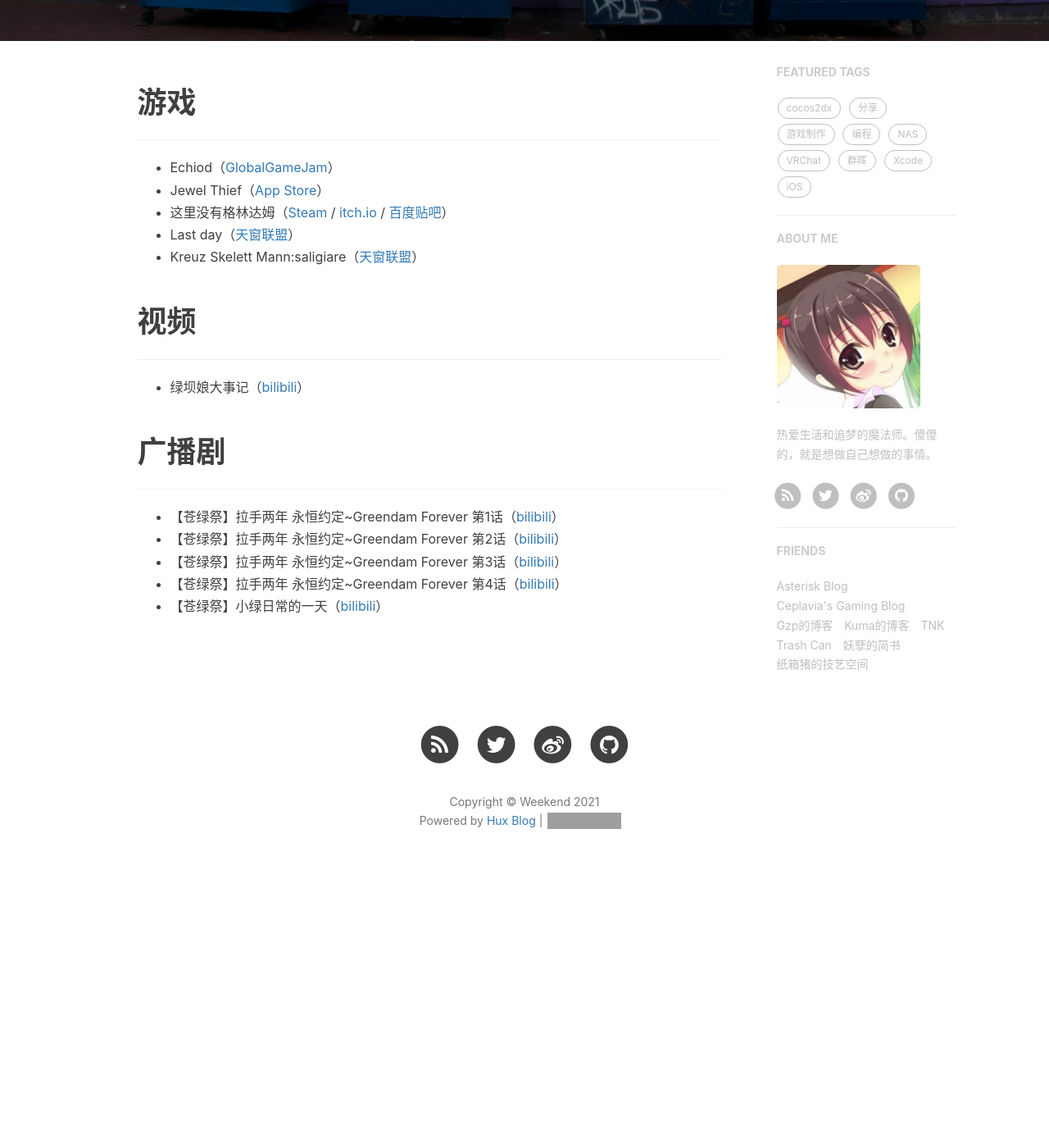
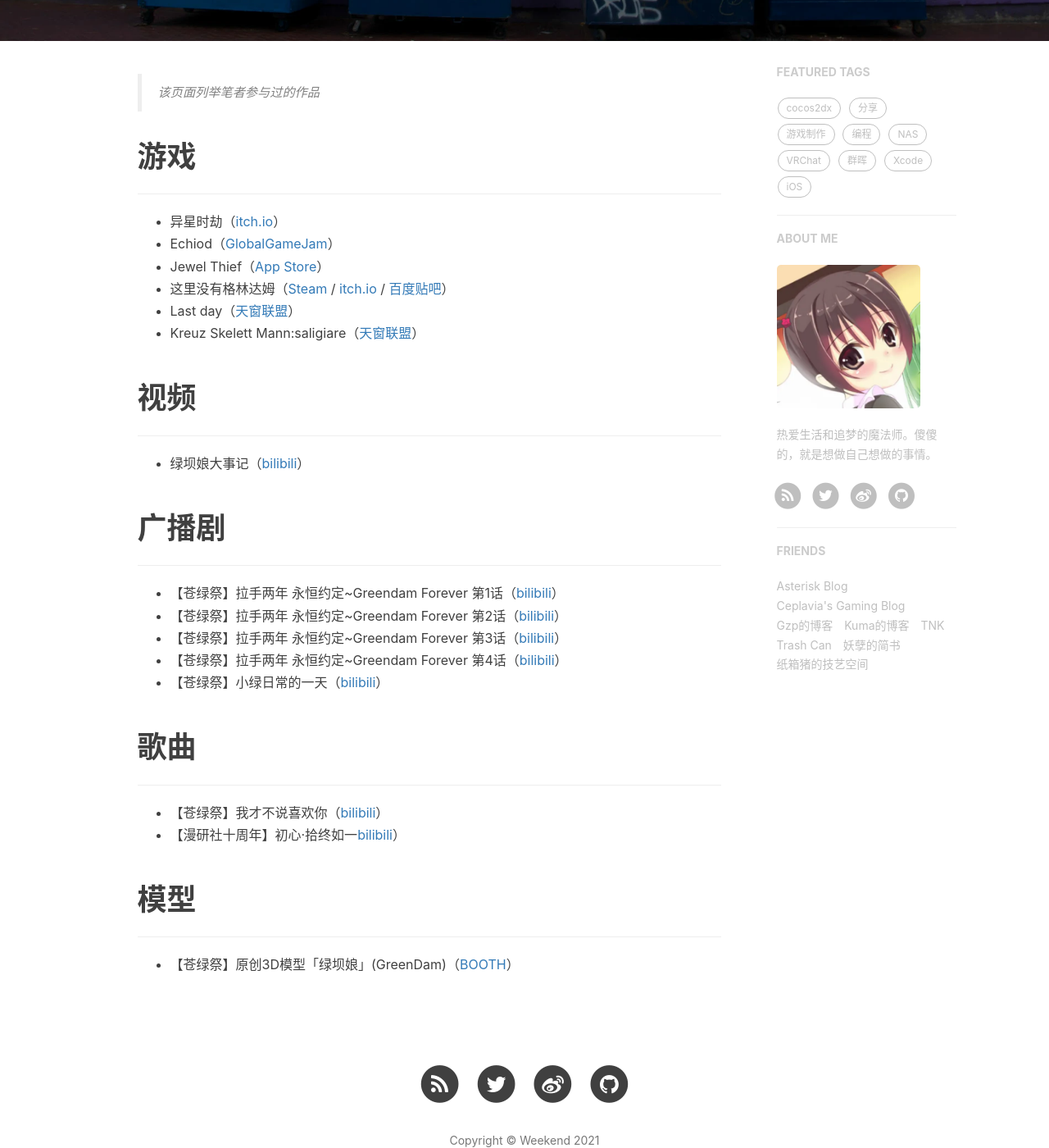
Before and after one commit to SunnyRx/SunnyRx.github.io, a Jekyll site: the page built from works.html, in a window 1280 px wide and 1400 px high, scrolled down 383 px. Shown: the whole window at 82% size. Built offline with Jekyll 4.4.1, drawn with Linux system fonts in a browser that asks for light colours; nearby versions of some CDN libraries; comment, search, counter and statistics services are not loaded; before the commit the page ends 1488 px from its top, so only the background shows below that; grey boxes are pictures that could not be loaded.

Commit message:
更新Work页面

```diff
--- a/_includes/works.md
+++ b/_includes/works.md
@@ -1,7 +1,10 @@
+> 该页面列举笔者参与过的作品
+
 # 游戏
 
 ---
 
+- 异星时劫（[itch.io](https://sunnyrx.itch.io/yixingshijie)）
 - Echiod（[GlobalGameJam](http://globalgamejam.org/2017/games/echoid)）
 - Jewel Thief（[App Store](https://itunes.apple.com/cn/app/jewel-thief-a-entertainment-jewel-catching-game/id1143529803)）
 - 这里没有格林达姆（[Steam](https://store.steampowered.com/app/1109460/There_is_No_GreenDam/) / [itch.io](https://sunnyrx.itch.io/there-is-no-greendam) / [百度贴吧](http://tieba.baidu.com/p/3098681603)）
@@ -23,3 +26,16 @@
 - 【苍绿祭】拉手两年 永恒约定~Greendam Forever 第3话（[bilibili](https://www.bilibili.com/video/av599462/)）
 - 【苍绿祭】拉手两年 永恒约定~Greendam Forever 第4话（[bilibili](https://www.bilibili.com/video/av1197210/)）
 - 【苍绿祭】小绿日常的一天（[bilibili](https://www.bilibili.com/video/av283442/)）
+
+# 歌曲
+
+---
+
+- 【苍绿祭】我才不说喜欢你（[bilibili](https://www.bilibili.com/video/BV1ps411v7Cd)）
+- 【漫研社十周年】初心·拾终如一[bilibili](https://www.bilibili.com/video/BV1EJ41147wr)）
+
+# 模型
+
+---
+
+- 【苍绿祭】原创3D模型「绿坝娘」(GreenDam)（[BOOTH](https://sunnyrx.booth.pm/items/2348604)）
```
